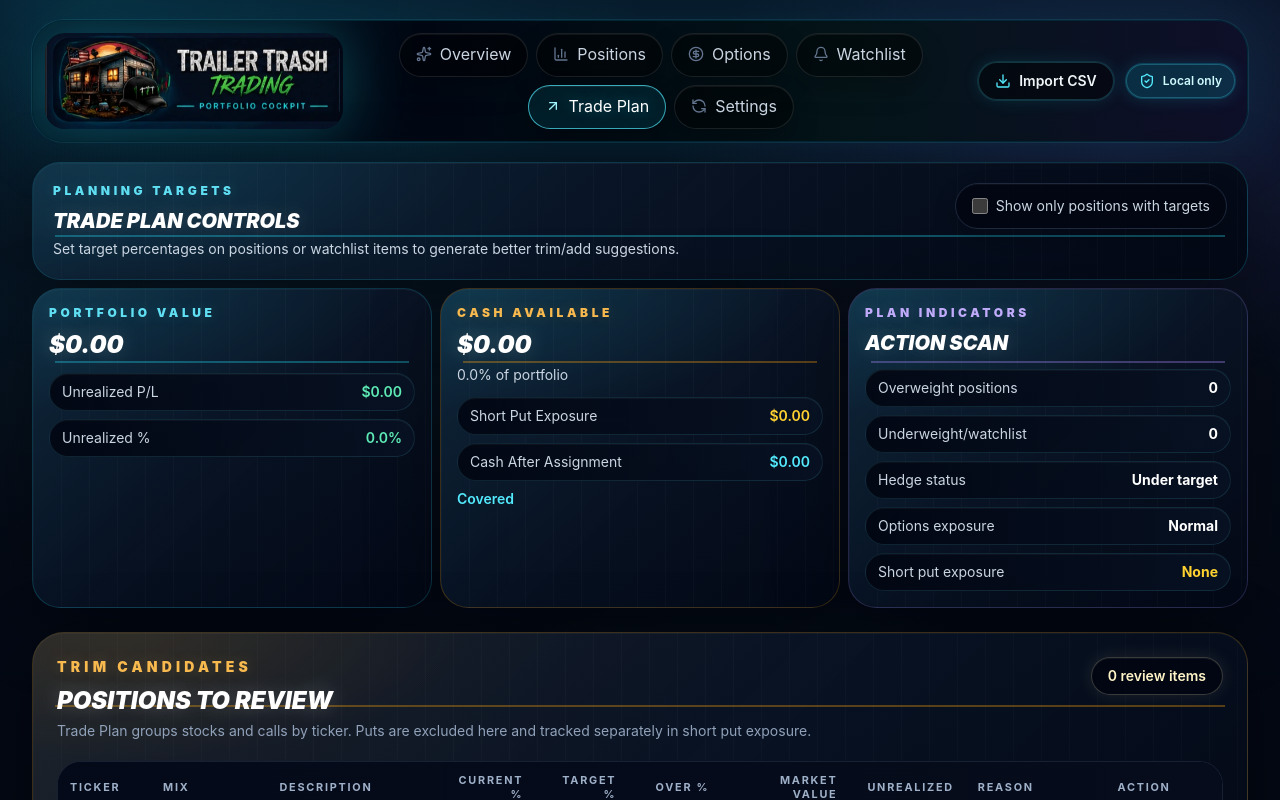
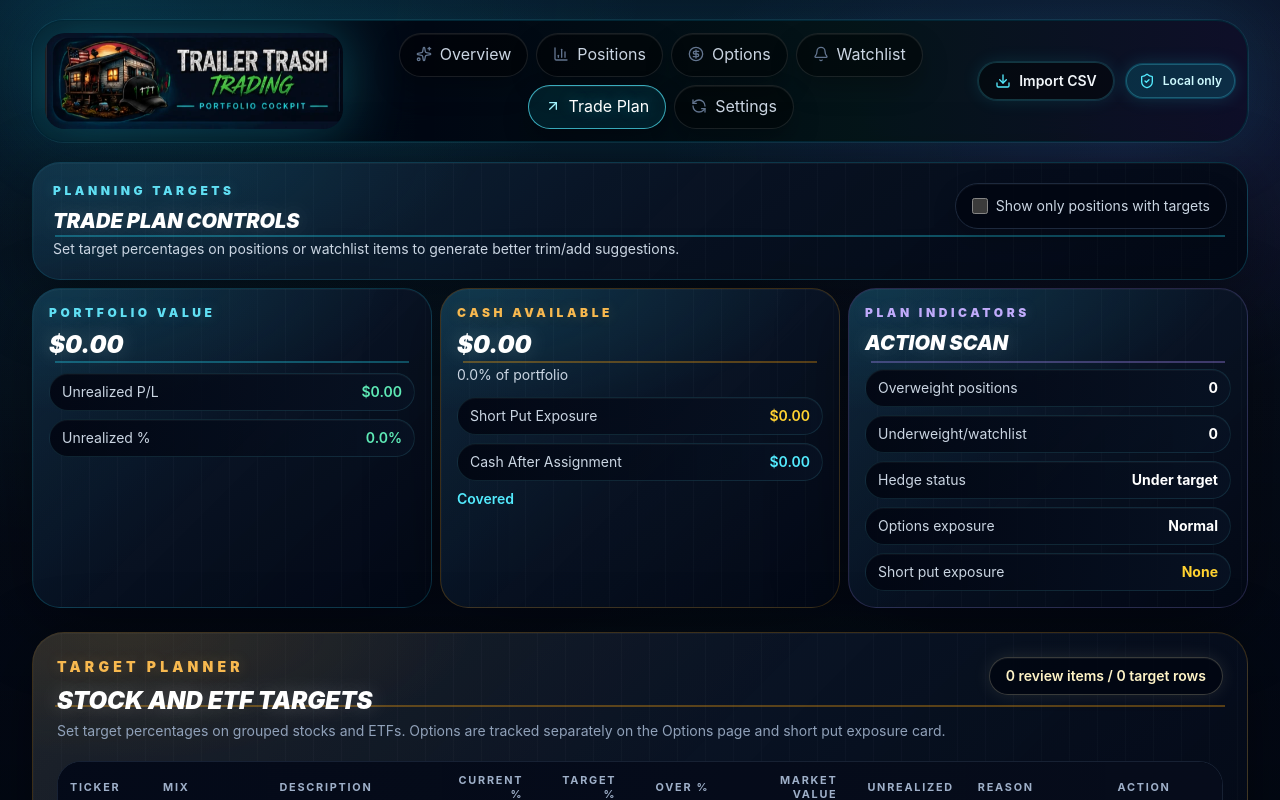
Before and after one commit to bethsbucks/portfolio-dashboard, a React (Vite) app: page / in a window 1280 px wide. Both pictures are taken after a click on the button "Trade Plan". Shown: the top 800 px of the page. Built offline with nearby package versions, Linux system fonts and the light colour scheme.

Commit message:
Checkpoint trade plan stock ETF targets

```diff
--- a/src/App.jsx
+++ b/src/App.jsx
@@ -66,7 +66,7 @@ const optionPutTypes = ['Long Put', 'Short Put']
 
 const isCallOption = (position) => position.assetType === 'Option' && optionCallTypes.includes(position.optionType)
 const isPutOption = (position) => position.assetType === 'Option' && optionPutTypes.includes(position.optionType)
-const isTradePlanEligiblePosition = (position) => position.assetType === 'Stock' || position.assetType === 'ETF' || isCallOption(position)
+const isTradePlanEligiblePosition = (position) => position.assetType === 'Stock' || position.assetType === 'ETF'
 const getUnderlyingGroupKey = (position) => (position.underlyingTicker || position.ticker || '').toUpperCase()
 
 const getPositionMixLabel = (group) => {
@@ -489,12 +489,20 @@ function App() {
         if (isAboveTarget) reasons.push('Above target allocation')
         if (currentPercent > settings.maxSinglePositionPercent) reasons.push('Above max position size')
         if (metrics.optionsExposure > settings.maxOptionsExposurePercent && hasCalls) reasons.push('Options exposure review')
-        if (!reasons.length) return null
 
         const positionMix = getPositionMixLabel(group)
         const description = getGroupDescription(group, underlying)
         const marketValue = group.reduce((sum, position) => sum + position.marketValue, 0)
         const unrealizedPL = group.reduce((sum, position) => sum + position.unrealizedPL, 0)
+        const suggestedAction = reasons.includes('Above max position size')
+          ? 'Review oversized position'
+          : reasons.includes('Options exposure review')
+          ? 'Review options exposure'
+          : reasons.includes('Above target allocation')
+          ? 'Trim back toward target'
+          : hasValidTarget
+          ? 'Within target'
+          : 'Set target'
 
         return {
           id: `trade-plan-group-${underlying}`,
@@ -508,17 +516,19 @@ function App() {
           marketValue,
           unrealizedPL,
           trimReasons: reasons,
-          suggestedAction: reasons.includes('Above max position size')
-            ? 'Review oversized position'
-            : reasons.includes('Options exposure review')
-            ? 'Review options exposure'
-            : reasons.includes('Above target allocation')
-            ? 'Trim back toward target'
-            : null,
+          suggestedAction,
         }
       })
-      .filter(Boolean)
+      .sort((a, b) => {
+        const reviewDelta = Number(Boolean(b.trimReasons.length)) - Number(Boolean(a.trimReasons.length))
+        if (reviewDelta) return reviewDelta
+        return Math.abs(b.marketValue) - Math.abs(a.marketValue)
+      })
   }, [positions, settings.maxSinglePositionPercent, settings.maxOptionsExposurePercent, metrics.optionsExposure, metrics.absoluteTotalMarketValue, metrics.totalMarketValue])
+
+  const reviewPositionCount = useMemo(() => {
+    return trimmedPositions.filter((position) => position.trimReasons.length > 0).length
+  }, [trimmedPositions])
 
   const underweightPositions = useMemo(() => {
     return positions.filter((position) => Number(position.targetWeightPercent) > 0 && position.portfolioWeightPercent < position.targetWeightPercent)
@@ -1551,12 +1561,12 @@ function App() {
               <div className="overview-lower-card overview-lower-card-amber rounded-[2rem] border border-slate-800/90 bg-slate-900/80 p-6 shadow-[0_20px_80px_-40px_rgba(15,23,42,0.7)] ring-1 ring-white/5 backdrop-blur-xl">
                 <div className="mb-5 flex flex-col gap-4 sm:flex-row sm:items-start sm:justify-between">
                   <div>
-                    <p className="overview-panel-kicker text-sm uppercase tracking-[0.3em] text-slate-400">Trim candidates</p>
-                    <h2 className="overview-panel-title mt-2 text-2xl font-semibold text-white">Positions to review</h2>
-                    <p className="mt-1 text-sm text-slate-400">Trade Plan groups stocks and calls by ticker. Puts are excluded here and tracked separately in short put exposure.</p>
+                    <p className="overview-panel-kicker text-sm uppercase tracking-[0.3em] text-slate-400">Target planner</p>
+                    <h2 className="overview-panel-title mt-2 text-2xl font-semibold text-white">Stock and ETF targets</h2>
+                    <p className="mt-1 text-sm text-slate-400">Set target percentages on grouped stocks and ETFs. Options are tracked separately on the Options page and short put exposure card.</p>
                   </div>
                   <div className="overview-pill rounded-3xl bg-slate-950/70 px-4 py-2 text-sm font-semibold text-amber-100">
-                    {filteredTrimmedPositions.length} review item{filteredTrimmedPositions.length === 1 ? '' : 's'}
+                    {reviewPositionCount} review item{reviewPositionCount === 1 ? '' : 's'} / {filteredTrimmedPositions.length} target row{filteredTrimmedPositions.length === 1 ? '' : 's'}
                   </div>
                 </div>
                 <div className="data-table-panel overflow-hidden rounded-[1.5rem] border border-slate-800/80 bg-slate-950/55">
@@ -1608,12 +1618,12 @@ function App() {
                           <td className="whitespace-nowrap px-3 py-3 text-right text-amber-200">{position.displayOverTarget}</td>
                           <td className="whitespace-nowrap px-3 py-3 text-right text-slate-100">{formatCurrency(position.marketValue)}</td>
                           <td className="whitespace-nowrap px-3 py-3 text-right text-slate-100">{formatCurrency(position.unrealizedPL)}</td>
-                          <td className="truncate px-3 py-3 text-slate-300">{position.trimReasons.join(' - ')}</td>
+                          <td className="truncate px-3 py-3 text-slate-300">{position.trimReasons.length ? position.trimReasons.join(' - ') : 'No action needed'}</td>
                           <td className="truncate px-3 py-3 text-slate-100">{position.suggestedAction}</td>
                         </tr>
                       )) : (
                         <tr>
-                          <td colSpan={10} className="px-3 py-12 text-center text-slate-400">No trim candidates detected based on current thresholds.</td>
+                          <td colSpan={10} className="px-3 py-12 text-center text-slate-400">No stock or ETF positions are available for target planning.</td>
                         </tr>
                       )}
                     </tbody>
```
